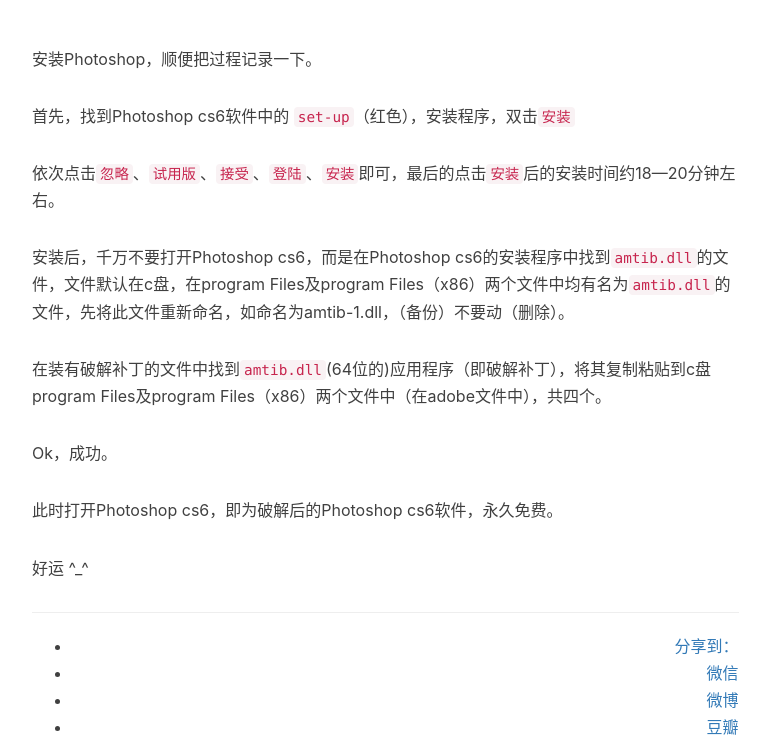
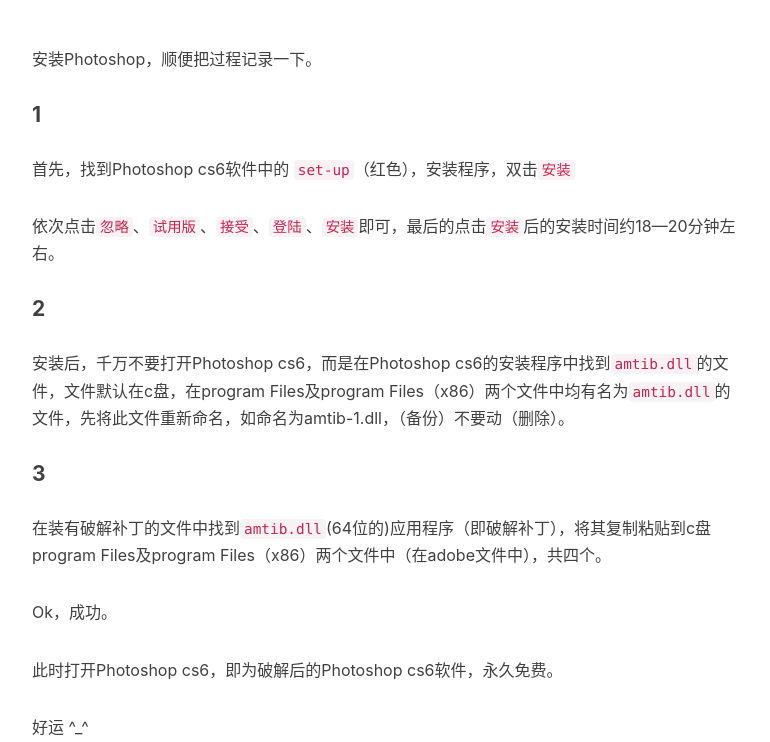
Before and after one commit to dyhube/dyhube.github.io, a Jekyll site: the page built from _posts/2016-08-23-Photoshop_cs2016安装教程.md, in a window 1280 px wide and 900 px high, scrolled down 369 px, cut to the strip 158-900 px from the top of the window. Shown: the whole strip, without its empty margins (233-1003 px from the left). Built offline with Jekyll 4.4.1, drawn with Linux system fonts in a browser that asks for light colours; nearby versions of some CDN libraries; comment, search, counter and statistics services are not loaded.

Commit message:
Photoshop

```diff
--- a/_posts/2016-08-23-Photoshop_cs2016安装教程.md
+++ b/_posts/2016-08-23-Photoshop_cs2016安装教程.md
@@ -10,12 +10,15 @@
 ---
 安装Photoshop，顺便把过程记录一下。
 
+#### 1
 首先，找到Photoshop cs6软件中的  `set-up`（红色），安装程序，双击``安装``
 
 依次点击`忽略`、`试用版`、`接受`、`登陆`、`安装`即可，最后的点击``安装``后的安装时间约18—20分钟左右。
 
+#### 2
 安装后，千万不要打开Photoshop cs6，而是在Photoshop cs6的安装程序中找到`amtib.dll`的文件，文件默认在c盘，在program Files及program Files（x86）两个文件中均有名为`amtib.dll`的文件，先将此文件重新命名，如命名为amtib-1.dll，（备份）不要动（删除）。
 
+#### 3
 在装有破解补丁的文件中找到`amtib.dll`(64位的)应用程序（即破解补丁），将其复制粘贴到c盘program Files及program Files（x86）两个文件中（在adobe文件中），共四个。
 
 Ok，成功。
```
